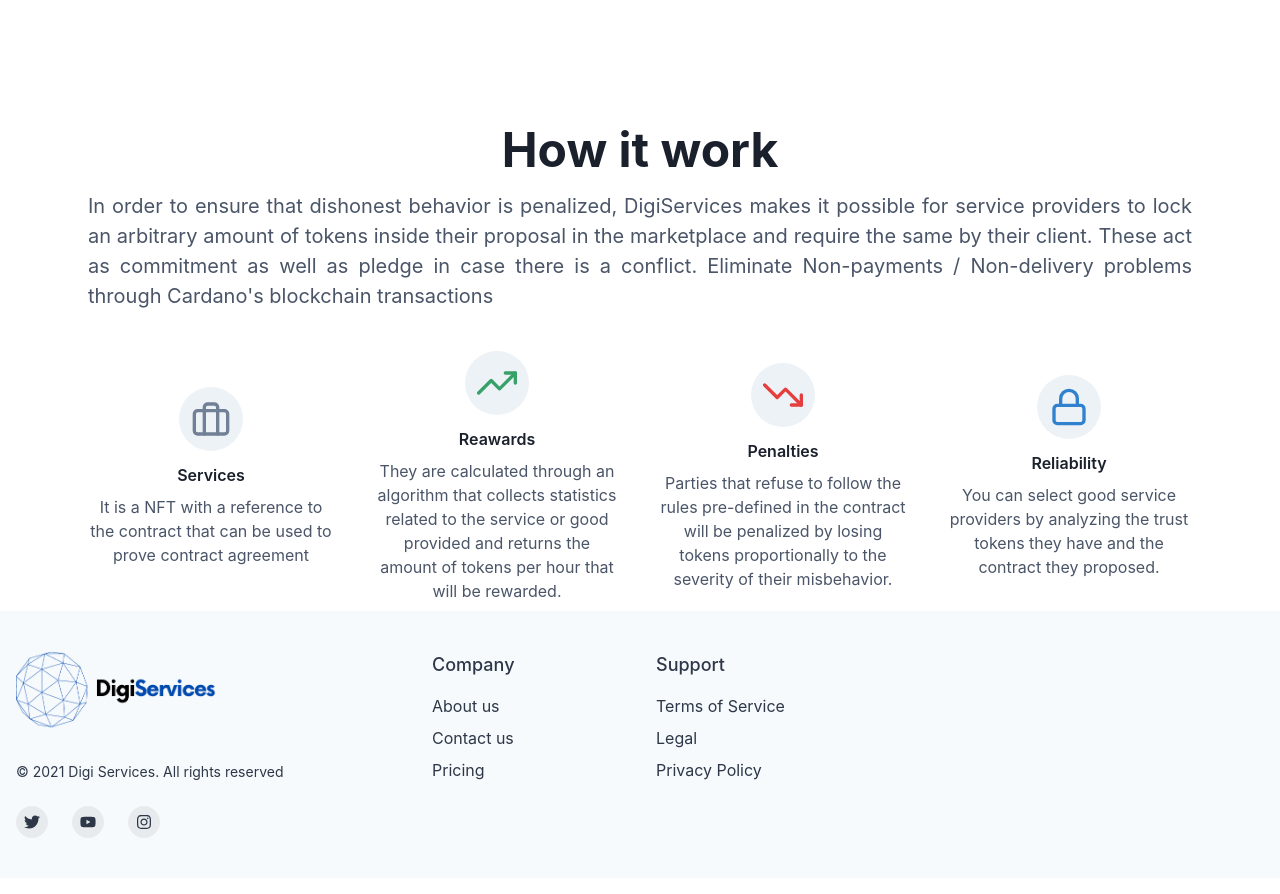
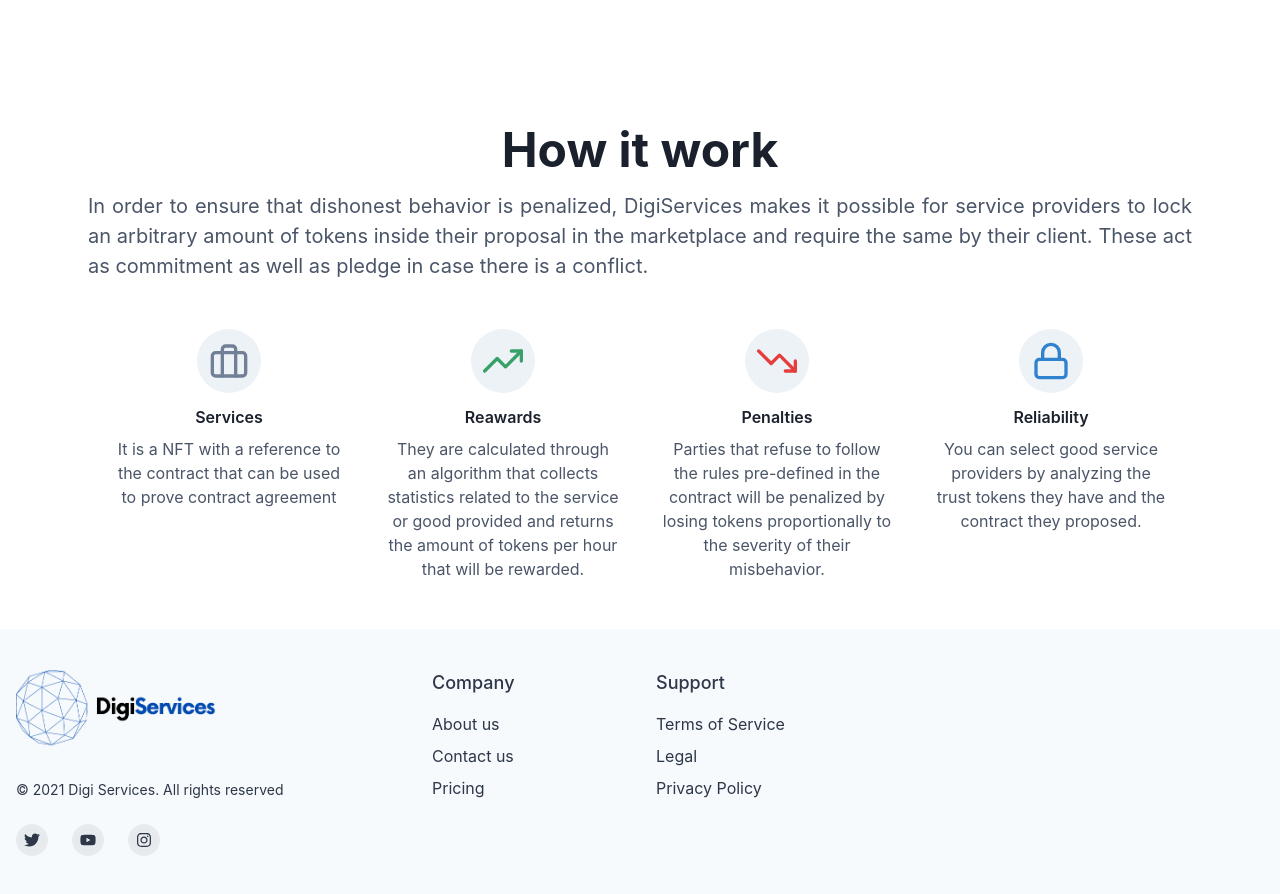
Before and after one commit to athena-labz/athena-frontend, a Next.js app: page / in a window 1280 px wide. Shown: the part 840-1734 px from the top of the page. Built offline with nearby package versions, Linux system fonts and the light colour scheme.

Commit message:
update align and remove trash

```diff
--- a/components/FeatureSection/index.tsx
+++ b/components/FeatureSection/index.tsx
@@ -6,8 +6,6 @@ import {
   Icon,
   Text,
   Stack,
-  HStack,
-  VStack,
   Flex
 } from '@chakra-ui/react';
 import { CheckIcon } from '@chakra-ui/icons';
@@ -21,35 +19,12 @@ interface FeatureProps {
   icon: ReactElement;
 }
 
-const features = [
-  {
-    id: '1D',
-    title: 'Services',
-    text: 'It is a NFT with a reference to the contract that can be used to prove contract agreement',
-  },
-  {
-    id: '1A',
-    title: 'Rewards',
-    text: 'They are calculated through an algorithm that collects statistics related to the service or good provided and returns the amount of tokens per hour that will be rewarded.',
-  },
-  {
-    id: '1B',
-    title: 'Penalties',
-    text: 'Parties that refuse to follow the rules pre-defined in the contract will be penalized by losing tokens proportionally to the severity of their misbehavior.',
-  },
-  {
-    id: '1C',
-    title: 'Reliability',
-    text: 'You can select good service providers by analyzing the trust tokens they have and the contract they proposed. If one party does not follow the terms, the contract logic will be executed, receiving inputs from the judges specified in the contract and penalizing dishonest parties.',
-  },
-
-
-];
-
 const Feature = ({ title, text, icon }: FeatureProps) => {
   return (
-    <Stack  align={'center'}
-    justify={'center'}>
+    <Stack
+      align={'center'}
+      textAlign={'center'}
+    >
       <Flex
         w={16}
         h={16}
@@ -71,21 +46,17 @@ const Feature = ({ title, text, icon }: FeatureProps) => {
 export default function FeaturesSection() {
   return (
     <Box p={2}>
-      <Stack spacing={3} as={Container} maxW={'7xl'} textAlign={'center'} >
+      <Stack spacing={3} as={Container} maxW={'8xl'} textAlign={'center'} >
         <Heading fontSize={'5xl'}>How it work</Heading>
         <Text color={'gray.600'} fontSize={'xl'} textAlign={'justify'}>
         In order to ensure that dishonest behavior is penalized, DigiServices makes it possible for service providers to lock an arbitrary amount of tokens inside their proposal in the marketplace and require the same by their client.
         These act as commitment as well as pledge in case there is a conflict.
-        Eliminate Non-payments / Non-delivery problems through Cardano's blockchain transactions
+
         </Text>
       </Stack>
 
-      <Container
-        maxW={'6xl'}
-        align={'center'}
-        justify={'center'}
-        mt={10}>
-        <SimpleGrid columns={{ base: 1, md: 2, lg: 4 }} spacing={10}>
+      <Box p={10} marginTop="0.5rem">
+      <SimpleGrid columns={{ base: 1, md: 4}} spacing={10}>
         <Feature
           icon={<Icon as={FiBriefcase} w={10} h={10} color="gray.500"/>}
           title={'Services'}
@@ -115,7 +86,7 @@ export default function FeaturesSection() {
           }
         />
         </SimpleGrid>
-      </Container>
+      </Box>
 
 
     </Box>
```
